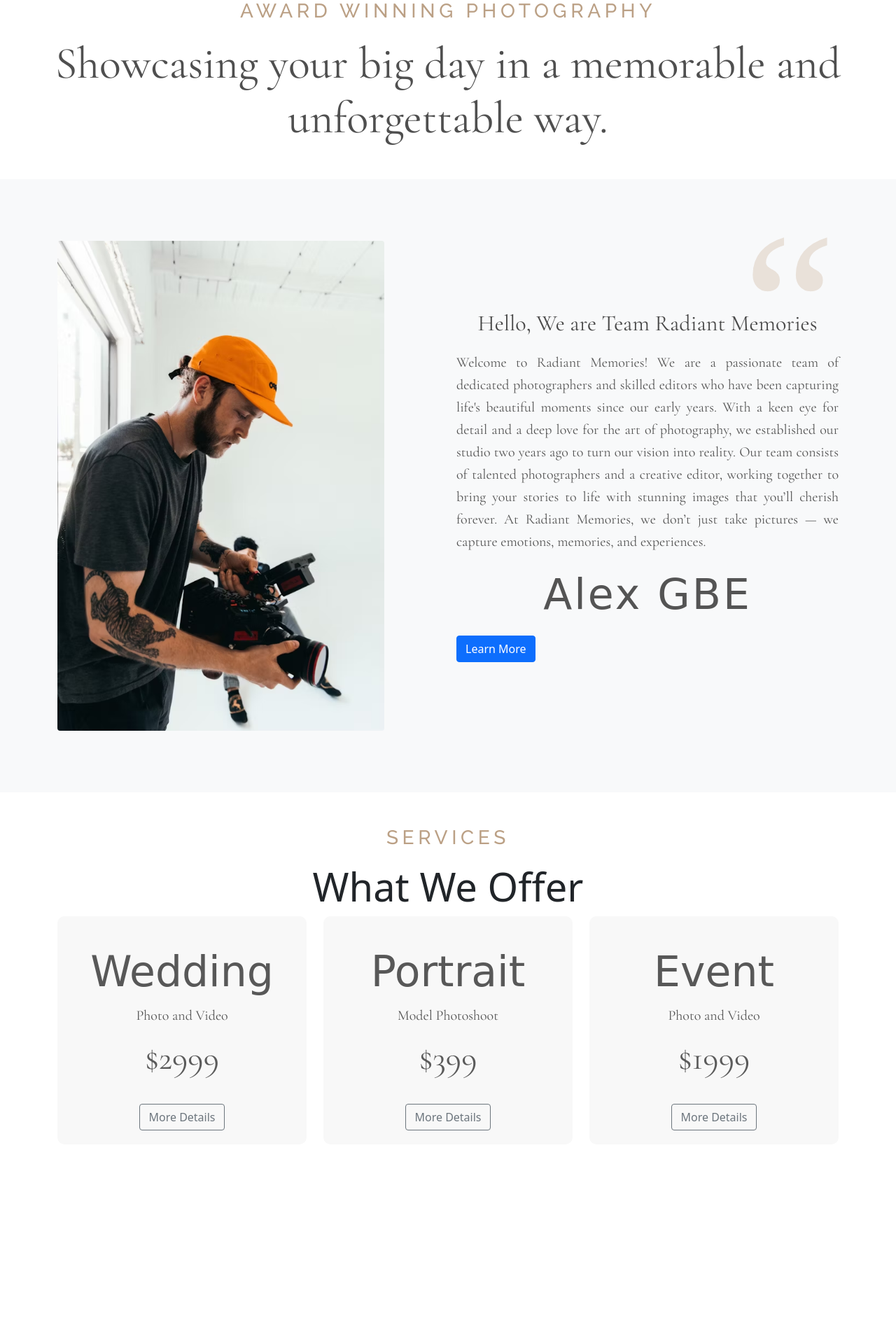
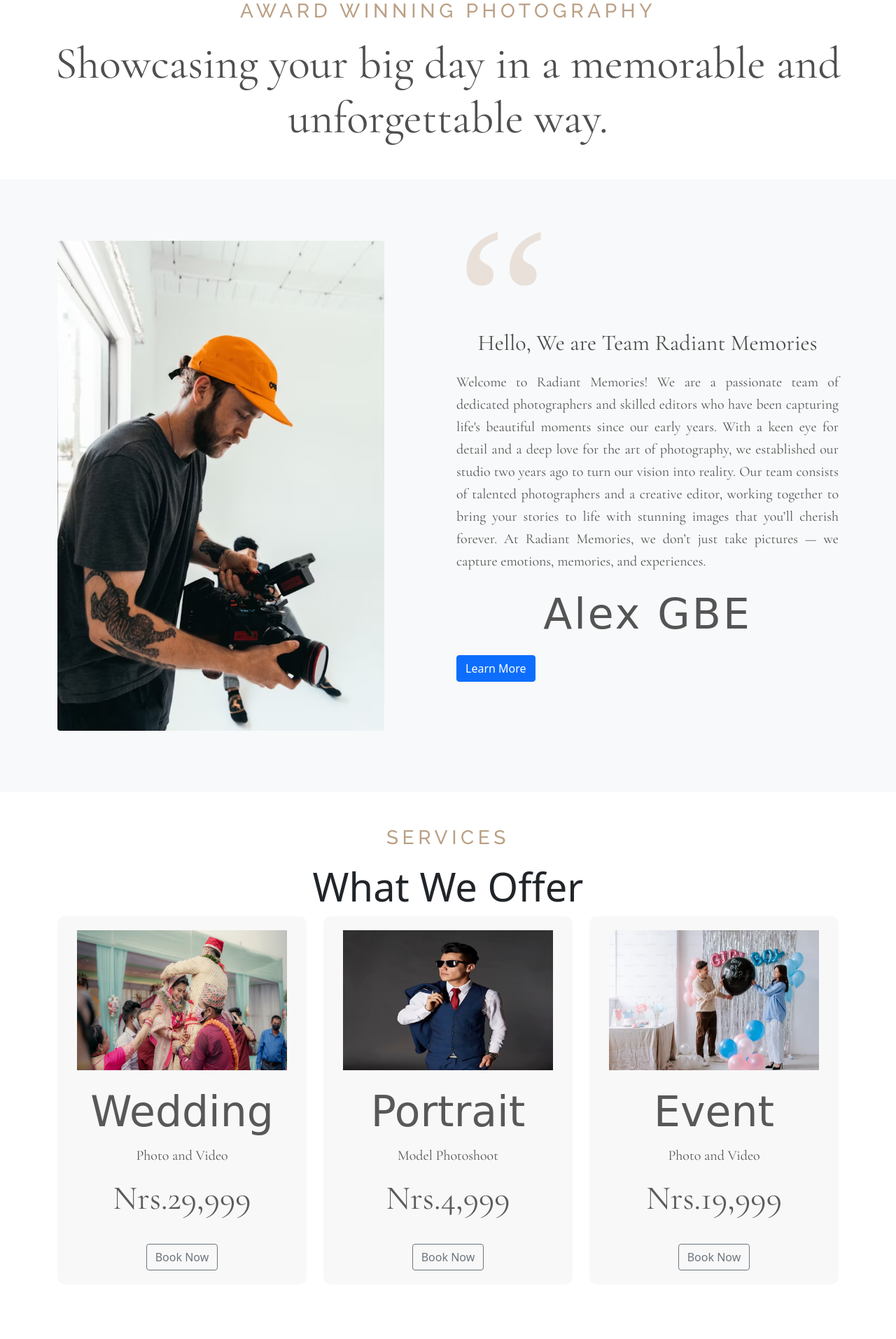
Before and after one commit to SirAlexGBE/RadientMemories, a PHP site: page / in a window 1280 px wide. Shown: the part 1205-3118 px from the top of the page at 70% size. Before the commit the page ends 2820 px from the top, so only its background shows below. Run offline with PHP 8.4, Linux system fonts and the light colour scheme; some web fonts are replaced.

Commit message:
End of Day 1

```diff
--- a/Assets/CSS/Style.css
+++ b/Assets/CSS/Style.css
@@ -111,17 +111,15 @@ body {
   margin-top: 20px;
 }
 .about-comma {
-  position: absolute;
+  position: static;
   width: 21.47px;
   height: 40.58px;
-  left: 1061px;
-  top: 1478px;
 
   font-family: "Forum";
   font-style: normal;
   font-weight: 400;
   font-size: 300px;
-  line-height: 331px;
+  line-height: 31px;
   text-align: center;
 
   color: #e9e1d9;
--- a/Index.php
+++ b/Index.php
@@ -67,7 +67,7 @@
           </div>
         </div>
         <div class="carousel-item">
-          <img src="Assets/Images/Slide image 3.avif" class="d-block w-100" alt="Memories" />
+          <img src="Assets/Images/Slide image 3.jpg" class="d-block w-100" alt="Memories" />
           <div class="carousel-caption d-none d-md-block">
             <h3>Radiant Memories</h3>
             <p>Capturing Happiness</p>
@@ -124,33 +124,35 @@
       <div class="row">
         <div class="col-md-4">
           <div class="service-card">
+          <img src="Assets/Images/Service 1.avif" alt="Wedding Image" width="300" height="200">
             <h3 class="service-title">Wedding</h3>
             <p class="service-desc">Photo and Video</p>
-            <p class="service-price">$2999</p>
-            <a href="Services.php" class="btn btn-outline-secondary">More Details</a>
+            <p class="service-price">Nrs.29,999</p>
+            <a href="Services.php" class="btn btn-outline-secondary">Book Now</a>
           </div>
         </div>
         <div class="col-md-4">
           <div class="service-card">
-            <div class="service-bg"></div>
+          <img src="Assets/Images/Service 2.avif" alt="Wedding Image" width="300" height="200">
             <h3 class="service-title">Portrait</h3>
             <p class="service-desc">Model Photoshoot</p>
-            <p class="service-price">$399</p>
-            <a href="Services.php" class="btn btn-outline-secondary">More Details</a>
+            <p class="service-price">Nrs.4,999</p>
+            <a href="Services.php" class="btn btn-outline-secondary">Book Now</a>
           </div>
         </div>
         <div class="col-md-4">
           <div class="service-card">
-            <div class="service-bg"></div>
+          <img src="Assets/Images/Service 3.avif" alt="Wedding Image" width="300" height="200">
             <h3 class="service-title">Event</h3>
             <p class="service-desc">Photo and Video</p>
-            <p class="service-price">$1999</p>
-            <a href="Services.php" class="btn btn-outline-secondary">More Details</a>
+            <p class="service-price">Nrs.19,999</p>
+            <a href="Services.php" class="btn btn-outline-secondary">Book Now</a>
           </div>
         </div>
       </div>
     </div>
 
-    <!-- offer end -->
+    <!-- Services end -->
+
   </body>
 </html>
```
Also changed, not shown: Assets/Images/Service 1.avif, Assets/Images/Service 2.avif (added), Assets/Images/Service 3.avif (added), Assets/Images/Slide image 3.avif (deleted), Assets/Images/Slide image 3.jpg (added), Assets/Images/creative.avif (added).
